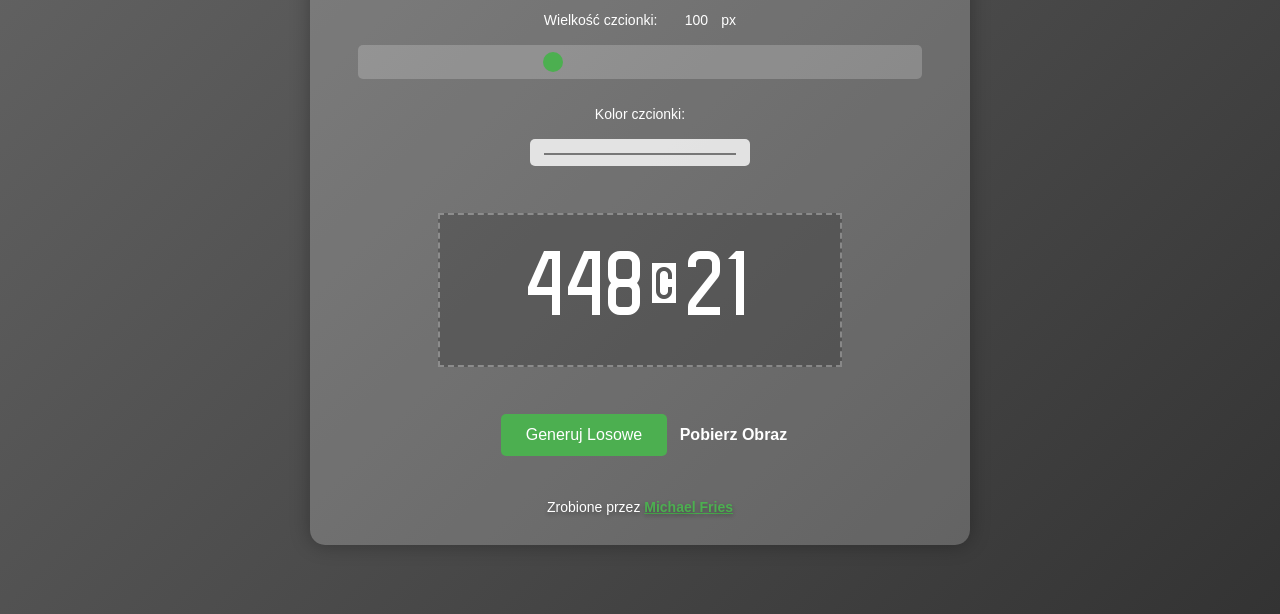
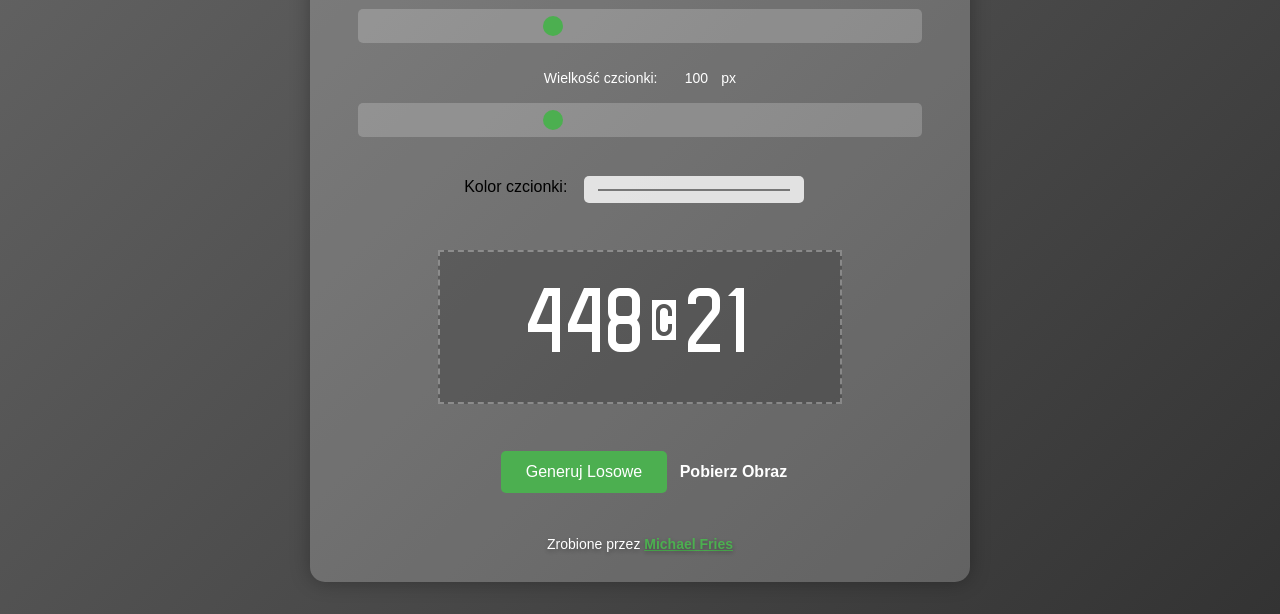
Before and after one commit to michaelfriesdev/michaelfriesdev.github.io, a plain HTML site: page index.html in a window 1280 px wide. Shown: the part 226-840 px from the top of the page. Drawn offline with Linux system fonts and the light colour scheme.

Commit message:
Update index.html

```diff
--- a/index.html
+++ b/index.html
@@ -100,6 +100,13 @@
             outline: none;
             -webkit-appearance: none;
         }
+
+        .color-container {
+            margin: 15px 0;
+            color: rgb(0, 0, 0);
+            width: 100%;
+        }
+
         .slider::-webkit-slider-thumb {
             -webkit-appearance: none;
             width: 20px;
@@ -136,6 +143,11 @@
         </div>
 
         <div class="slider-container">
+            <label for="fontSizeSlider">Wielkość czcionki: <span id="fontSizeValue" class="slider-value">100</span>px</label>
+            <input type="range" id="fontSizeSlider" class="slider" min="50" max="200" value="100" step="5">
+        </div>
+
+        <div class="color-container">
             <label for="fontColorPicker">Kolor czcionki:</label>
             <input type="color" id="fontColorPicker" value="#ffffff">
         </div>
```
